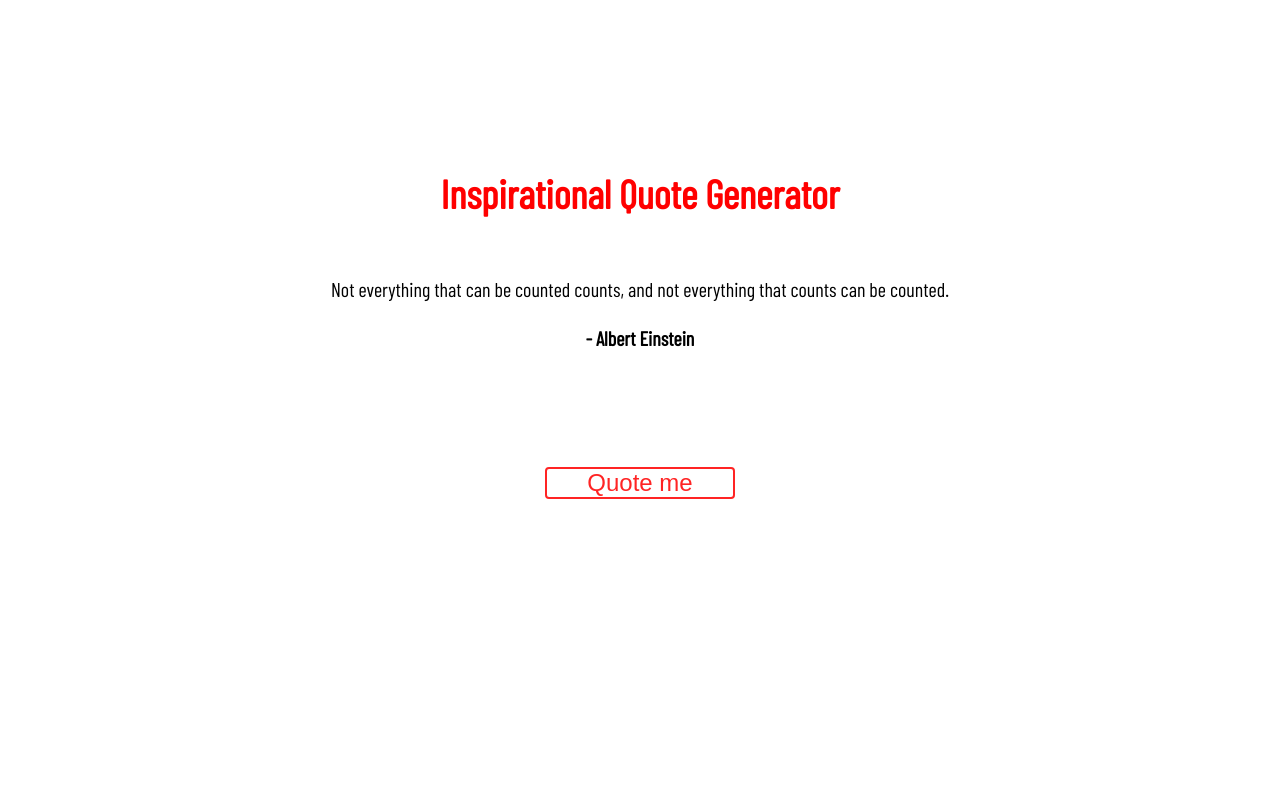
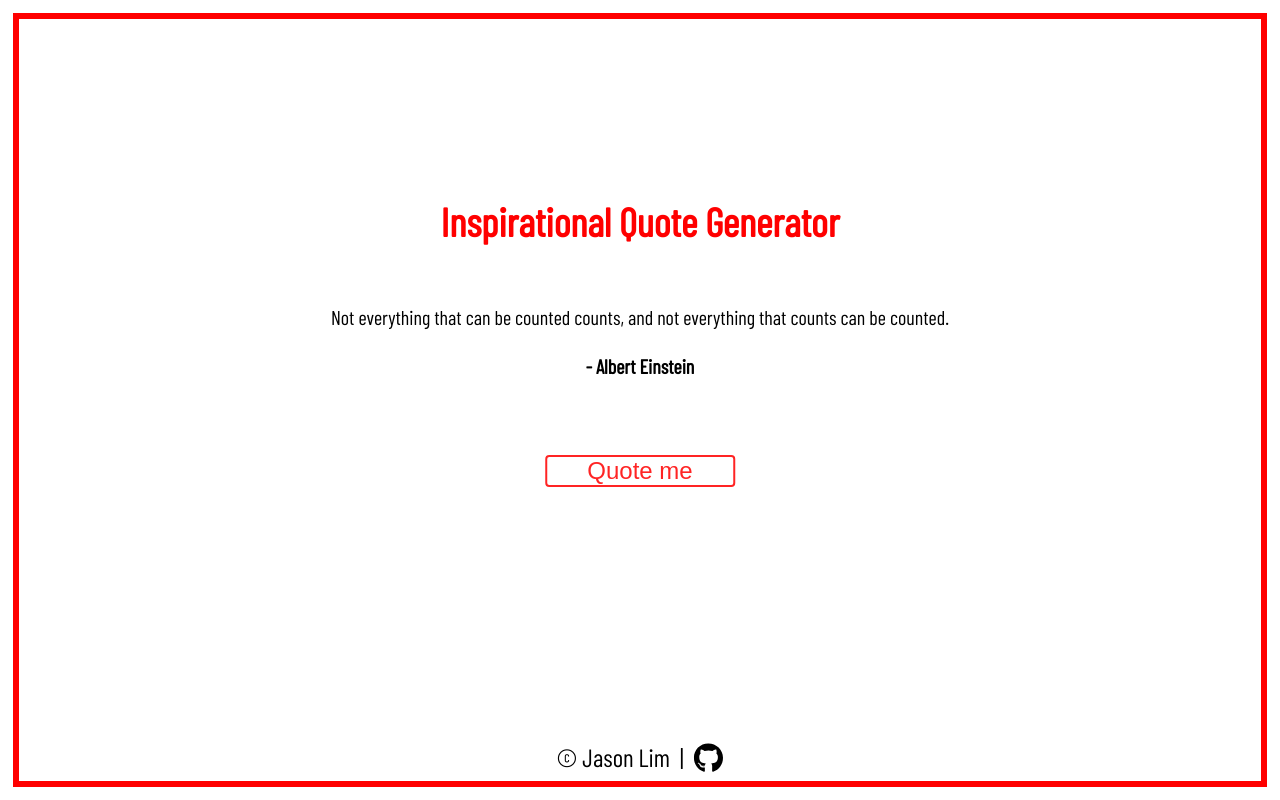
Before and after one commit to jlim40/portfolio-project, a Django app: template jobs/templates/jobs/randomquote.html in a window 1280 px wide. Run offline with Django 3.2, Linux system fonts and the light colour scheme; the template is opened without the code that fills it, so the values that code supplies are empty.

Commit message:
Random Quote Gen Done

```diff
--- a/blog/templates/blog/allblogs.html
+++ b/blog/templates/blog/allblogs.html
@@ -17,7 +17,7 @@
     <div class="collapse navbar-collapse" id="navbarNav">
       <ul class="navbar-nav ml-auto">
         <li class="nav-item">
-          <a href="/#aboutme" class="nav-link">About Me</a>
+          <a href="{% url 'portfolio:home/#aboutme'" class="nav-link">About Me</a>
         </li>
         <li class="nav-item">
           <a href="/#skills-heading" class="nav-link">Skills</a>
--- a/jobs/models.py
+++ b/jobs/models.py
@@ -2,6 +2,7 @@ from django.db import models
 
 # Create your models here.
 class Job(models.Model):
+  title = models.CharField(max_length=30)
   image = models.ImageField(upload_to='images/')
   summary = models.CharField(max_length=200)
   skills = models.CharField(max_length=200, default='html css javascript')
--- a/jobs/static/jobs/random-quote/css/style.css
+++ b/jobs/static/jobs/random-quote/css/style.css
@@ -7,11 +7,57 @@
   height: 100%;
 }
 body {
+  margin: 0.8rem;
+  width: calc(100% - 1.6rem);
+  height: calc(100% - 1.6rem);
   font-family: 'Barlow Condensed', sans-serif;
   position: relative;
+}
+
+.borderTopRight {
+  position: absolute;
+  border-top: 0.4rem solid red;
+  border-right: 0.4rem solid red;
+  top: 0;
+  left: 0;
+  width: 0%;
+  height: 0%;
+  opacity: 0;
+  box-sizing: border-box;
+  animation: borderAnimation 0.5s linear forwards;
+}
+.borderBottomLeft {
+  position: absolute;
+  border-bottom: 0.4rem solid red;
+  border-left: 0.4rem solid red;
+  bottom: 0;
+  right: 0;
+  width: 0%;
+  height: 0%;
+  opacity: 0;
+  box-sizing: border-box;
+  animation: borderAnimation 0.5s 0.5s linear forwards;
+}
+@keyframes borderAnimation {
+  0% {
+    width: 0;
+    height: 0;
+    opacity: 0;
+  }
+  1% {
+    opacity: 1;
+  }
+  50% {
+    width: 100%;
+    height: 0;
+  }
+  100% {
+    opacity: 1;
     width: 100%;
     height: 100%;
   }
+}
+
 #container {
   position: absolute;
   width: 80%;
@@ -21,7 +67,7 @@
   text-align: center;
 }
 #quoteContainer {
-    min-height: 170px;
+  min-height: 130px;
   padding: 20px;
   font-size: 20px;
 }
@@ -87,7 +133,31 @@
 button:focus {
   outline: none;
 }
+
+footer {
+  font-size: 25px;
+  position: absolute;
+  display: block;
+  bottom: 0.6em;
+  left: 50%;
+  transform: translateX(-50%);
+}
+
+svg {
+  transform: translateY(20%);
+  width: 30px;
+  height: 30px;
+}
+
 @media only screen and (max-width: 575.98px) {
+  .borderTopRight {
+    border-top: 0.2rem solid red;
+    border-right: 0.2rem solid red;
+  }
+  .borderBottomLeft {
+    border-bottom: 0.2rem solid red;
+    border-left: 0.2rem solid red;
+  }
   #container {
     width: 100%;
     transform: translate(-50%, -50%);
--- a/jobs/templates/jobs/randomquote.html
+++ b/jobs/templates/jobs/randomquote.html
@@ -12,14 +12,23 @@
   <link rel="stylesheet" href="{% static 'random-quote/css/style.css' %}">
 </head>
 <body>
+  <div class="borderTopRight"></div>
+  <div class="borderBottomLeft"></div>
   <div id="container">
-    <h1>Inspirational Quote Generator</h1>
+    <h1>Inspirational Quote Generator </h1>
     <div id="quoteContainer">
       <p id="quote"></p>
       <p id="name"></p>
     </div>
     <button><span>Quote me</span></button>
+
   </div>
+  <footer>
+    &copy; Jason Lim &nbsp|&nbsp
+    <a href="https://github.com/jlim40/Random-Quote-Generator-jQuery" target="_blank">
+      <svg xmlns="http://www.w3.org/2000/svg" viewBox="0 0 496 512"><path d="M165.9 397.4c0 2-2.3 3.6-5.2 3.6-3.3.3-5.6-1.3-5.6-3.6 0-2 2.3-3.6 5.2-3.6 3-.3 5.6 1.3 5.6 3.6zm-31.1-4.5c-.7 2 1.3 4.3 4.3 4.9 2.6 1 5.6 0 6.2-2s-1.3-4.3-4.3-5.2c-2.6-.7-5.5.3-6.2 2.3zm44.2-1.7c-2.9.7-4.9 2.6-4.6 4.9.3 2 2.9 3.3 5.9 2.6 2.9-.7 4.9-2.6 4.6-4.6-.3-1.9-3-3.2-5.9-2.9zM244.8 8C106.1 8 0 113.3 0 252c0 110.9 69.8 205.8 169.5 239.2 12.8 2.3 17.3-5.6 17.3-12.1 0-6.2-.3-40.4-.3-61.4 0 0-70 15-84.7-29.8 0 0-11.4-29.1-27.8-36.6 0 0-22.9-15.7 1.6-15.4 0 0 24.9 2 38.6 25.8 21.9 38.6 58.6 27.5 72.9 20.9 2.3-16 8.8-27.1 16-33.7-55.9-6.2-112.3-14.3-112.3-110.5 0-27.5 7.6-41.3 23.6-58.9-2.6-6.5-11.1-33.3 2.6-67.9 20.9-6.5 69 27 69 27 20-5.6 41.5-8.5 62.8-8.5s42.8 2.9 62.8 8.5c0 0 48.1-33.6 69-27 13.7 34.7 5.2 61.4 2.6 67.9 16 17.7 25.8 31.5 25.8 58.9 0 96.5-58.9 104.2-114.8 110.5 9.2 7.9 17 22.9 17 46.4 0 33.7-.3 75.4-.3 83.6 0 6.5 4.6 14.4 17.3 12.1C428.2 457.8 496 362.9 496 252 496 113.3 383.5 8 244.8 8zM97.2 352.9c-1.3 1-1 3.3.7 5.2 1.6 1.6 3.9 2.3 5.2 1 1.3-1 1-3.3-.7-5.2-1.6-1.6-3.9-2.3-5.2-1zm-10.8-8.1c-.7 1.3.3 2.9 2.3 3.9 1.6 1 3.6.7 4.3-.7.7-1.3-.3-2.9-2.3-3.9-2-.6-3.6-.3-4.3.7zm32.4 35.6c-1.6 1.3-1 4.3 1.3 6.2 2.3 2.3 5.2 2.6 6.5 1 1.3-1.3.7-4.3-1.3-6.2-2.2-2.3-5.2-2.6-6.5-1zm-11.4-14.7c-1.6 1-1.6 3.6 0 5.9 1.6 2.3 4.3 3.3 5.6 2.3 1.6-1.3 1.6-3.9 0-6.2-1.4-2.3-4-3.3-5.6-2z"/></svg>
+    </a>
+  </footer>
   <script
   src="https://code.jquery.com/jquery-3.3.1.min.js"
   integrity="sha256-FgpCb/KJQlLNfOu91ta32o/NMZxltwRo8QtmkMRdAu8="
--- a/jobs/urls.py
+++ b/jobs/urls.py
@@ -3,5 +3,5 @@ from . import views
 
 urlpatterns = [
   path('<int:job_id>/', views.jobdetail, name='jobdetail'),
-  path('random-quote-generator/', views.randomquote, name='randomquote'),
+  path('RandomQuoteGen/', views.randomquote, name='randomquote'),
 ]
```
Also changed, not shown: other parts of jobs/static/jobs/random-quote/css/style.css (+33 -1 lines), jobs/static/jobs/random-quote/js/script.js (+24 -24 lines), jobs/templates/jobs/home.html (+10 -10 lines). Lines whose indentation alone changed are shown as unchanged.
